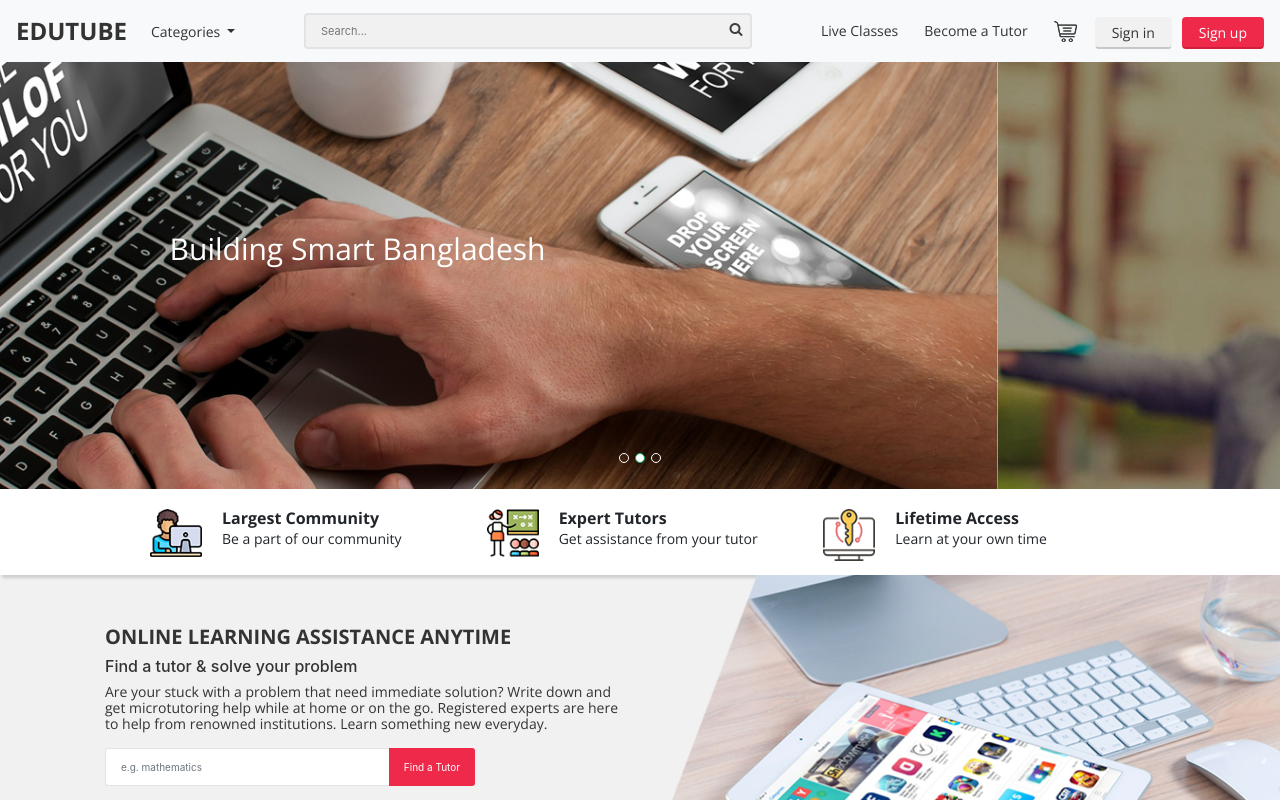
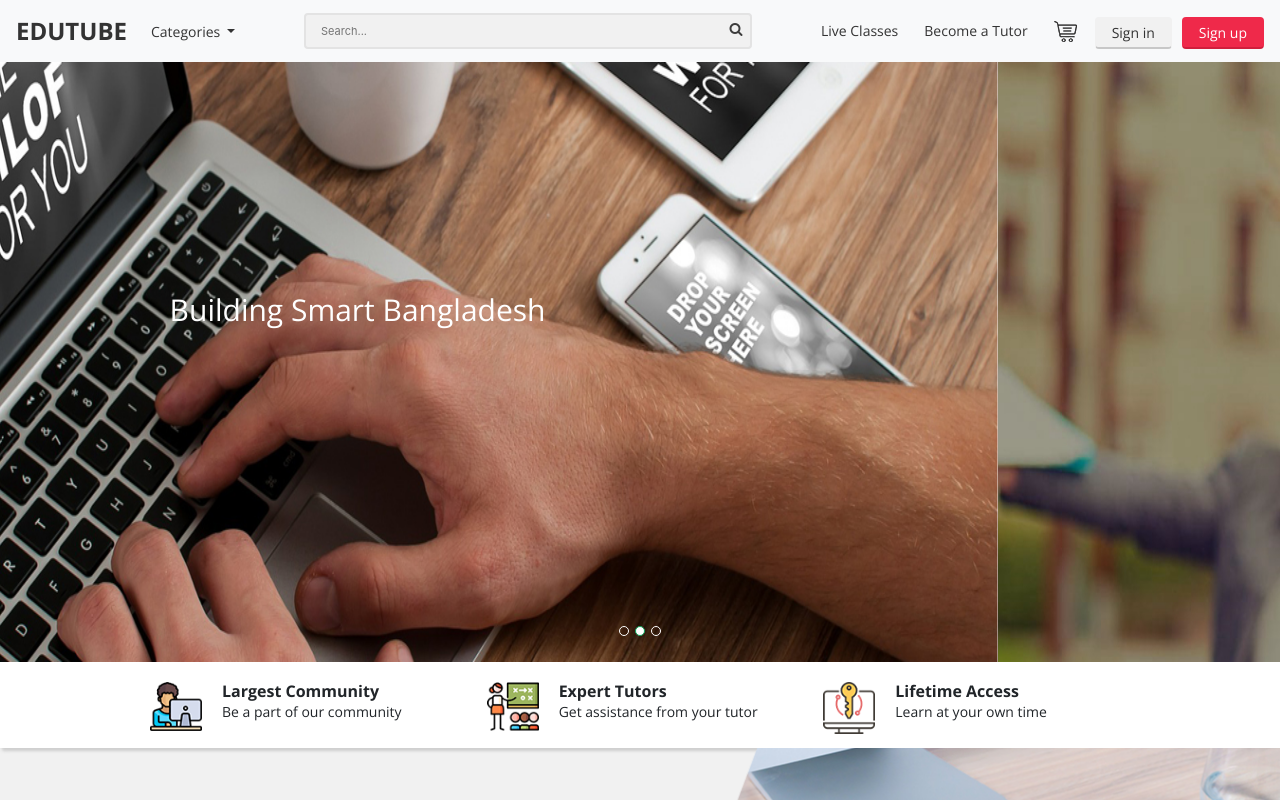
Before and after one commit to nazrulcse/edutube-frontend, an Angular app: page / in a window 1280 px wide. Shown: the top 800 px of the page. Built offline with nearby package versions, Linux system fonts and the light colour scheme.

Commit message:
fixed home page slider issue

```diff
--- a/src/assets/scss/home.scss
+++ b/src/assets/scss/home.scss
@@ -79,8 +79,11 @@
 
 /* Slider design */
 .carousel-inner {
-  max-height: 450px;
+  // max-height: 450px;
   .carousel-item {
+    img {
+      min-height: calc(100vh - 200px);
+    }
     .carousel-caption {
       position: absolute;
       left: 0;
@@ -109,6 +112,7 @@
 }
 
 /* Largest community */
+
 #largest-community {
   background: $white;
   -webkit-box-shadow: 2px 2px 4px #ccc, 3px 3px 2px #ddd, 2px 2px 1px #eee;
```
